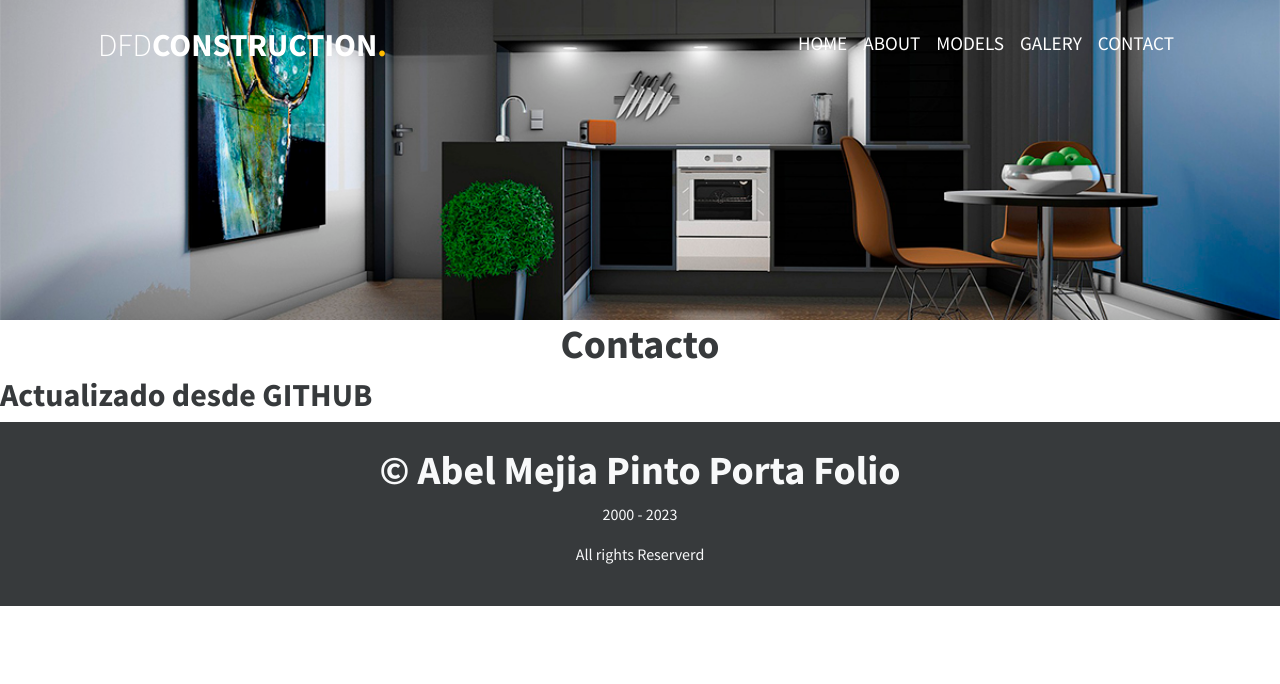
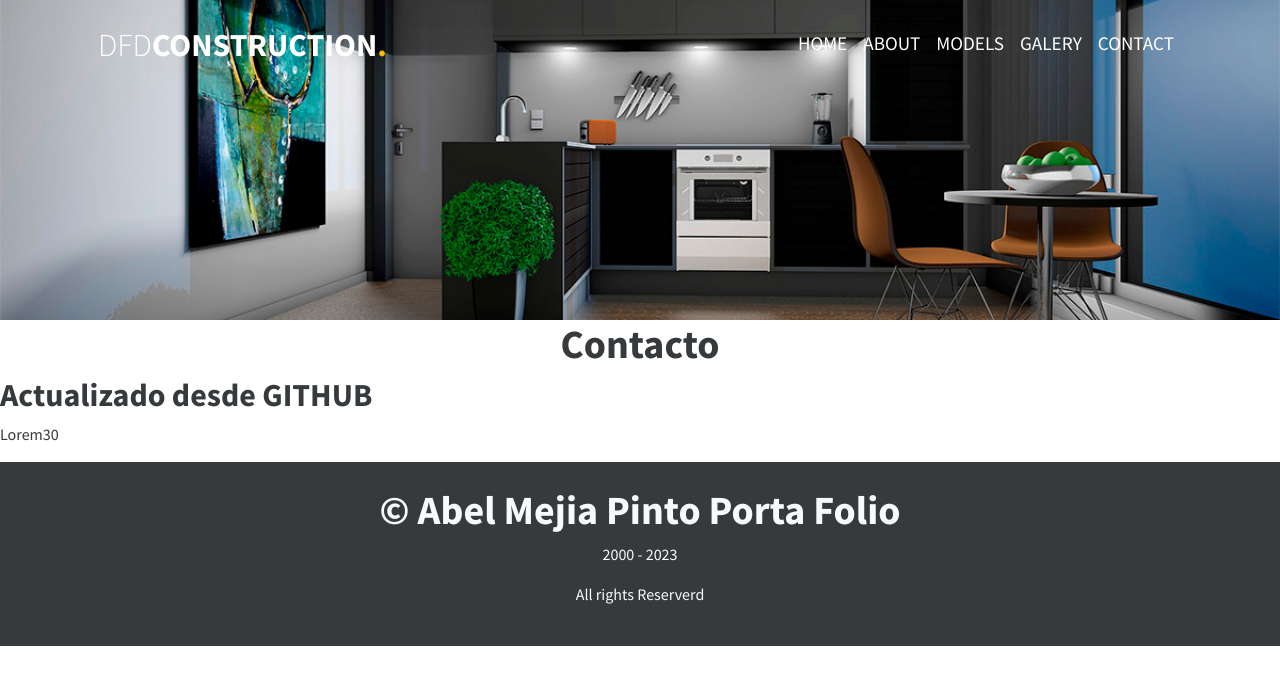
Before and after one commit to GITABELMejia/dfdcons, a Next.js app: page /contact in a window 1280 px wide. Shown: the top 684 px of the page. Built offline with nearby package versions, Linux system fonts and the light colour scheme; a small style sheet from the web is missing.

Commit message:
Update contact.js

```diff
--- a/pages/contact.js
+++ b/pages/contact.js
@@ -9,6 +9,7 @@ const Contact = () => (
         <section>
             <h1 className="text-center">Contacto</h1>
             <h2>Actualizado desde GITHUB</h2>
+            <p> Lorem30</p>
         </section>
     </Layout>
 
```
